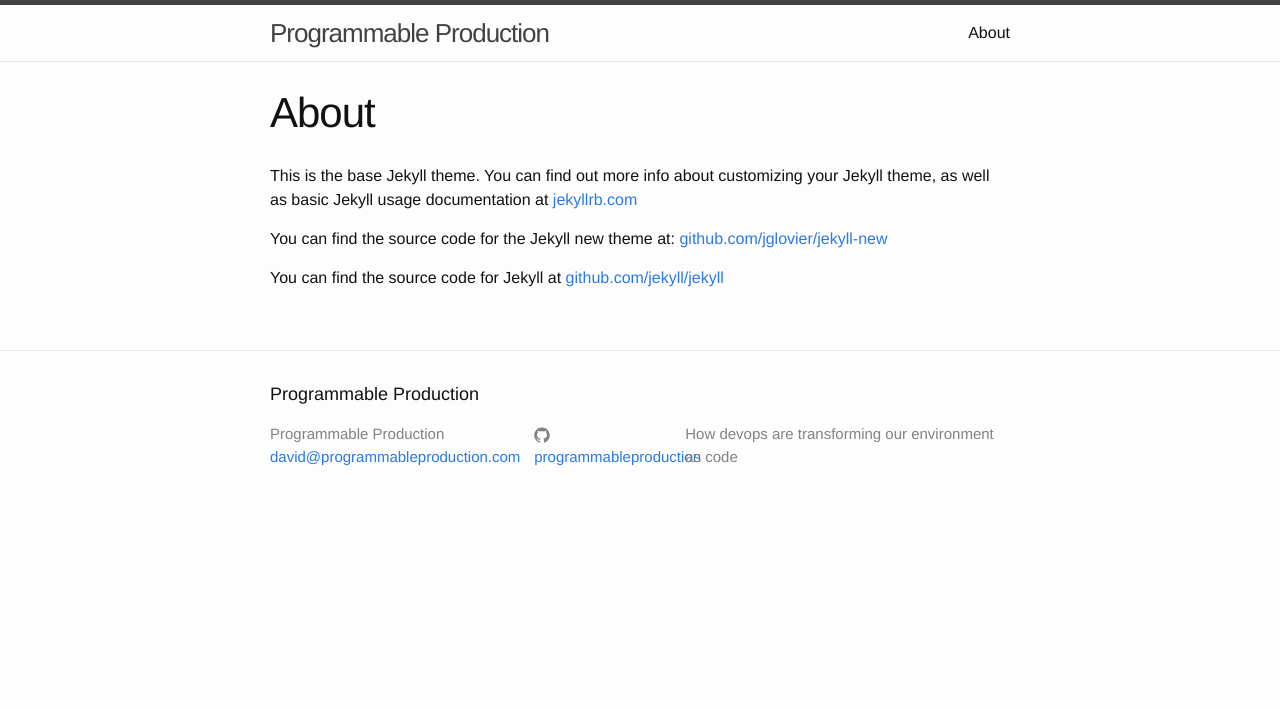
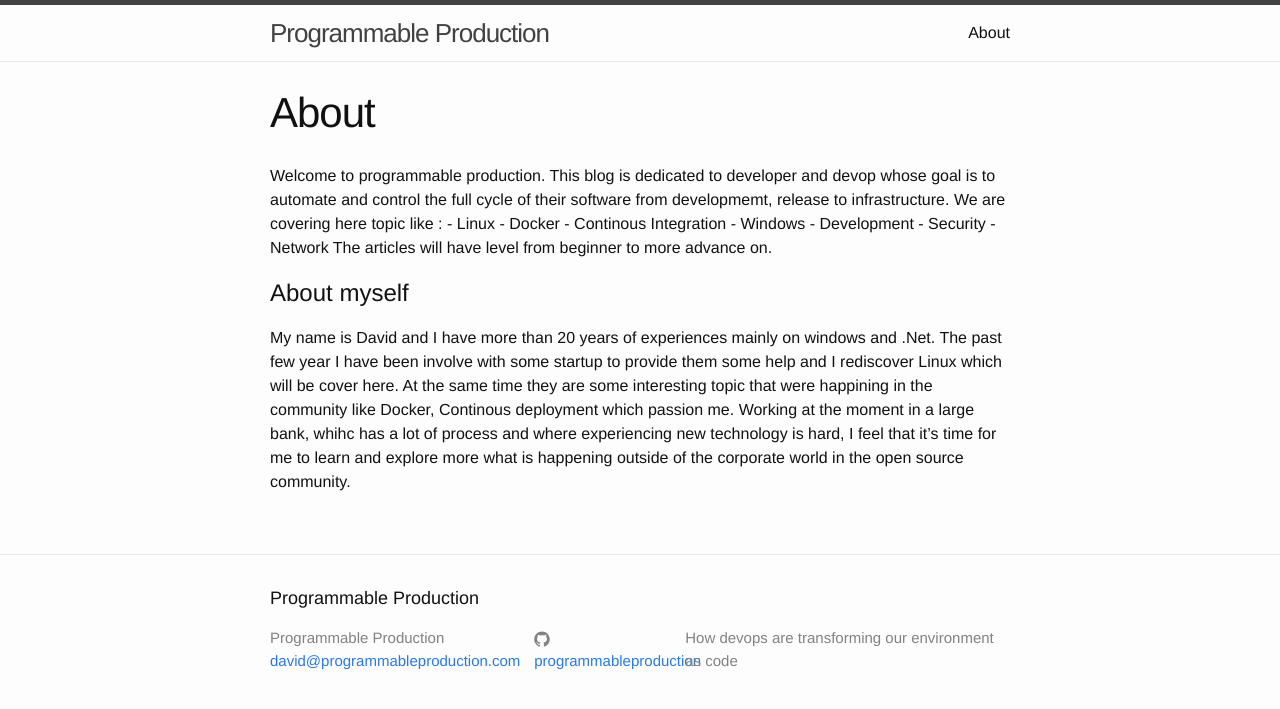
Before and after one commit to programmableproduction/programmableproduction.github.io, a Jekyll site: the page built from about.md, in a window 1280 px wide. Shown: the top 709 px of the page. Built offline with Jekyll 4.4.1, drawn with Linux system fonts in a browser that asks for light colours.

Commit message:
Update about.md

```diff
--- a/about.md
+++ b/about.md
@@ -4,8 +4,16 @@ title: About
 permalink: /about/
 ---
 
-This is the base Jekyll theme. You can find out more info about customizing your Jekyll theme, as well as basic Jekyll usage documentation at [jekyllrb.com](http://jekyllrb.com/)
+Welcome to programmable production. This blog is dedicated to developer and devop whose goal is to automate and control the full cycle of their software from developmemt, release to infrastructure. We are covering here topic like :
+    - Linux
+    - Docker
+    - Continous Integration
+    - Windows
+    - Development
+    - Security
+    - Network
+The articles will have level from beginner to more advance on.
 
-You can find the source code for the Jekyll new theme at: [github.com/jglovier/jekyll-new](https://github.com/jglovier/jekyll-new)
-
-You can find the source code for Jekyll at [github.com/jekyll/jekyll](https://github.com/jekyll/jekyll)
+# About myself
+My name is David and I have more than 20 years of experiences mainly on windows and .Net. The past few year I have been involve with some startup to provide them some help and I rediscover Linux which will be cover here. At the same time they are some interesting topic that were happining in the community like Docker, Continous deployment which passion me.
+Working at the moment in a large bank, whihc has a lot of process and where experiencing new technology is hard, I feel that it's time for me to learn and explore more what is happening outside of the corporate world in the open source community.
```
